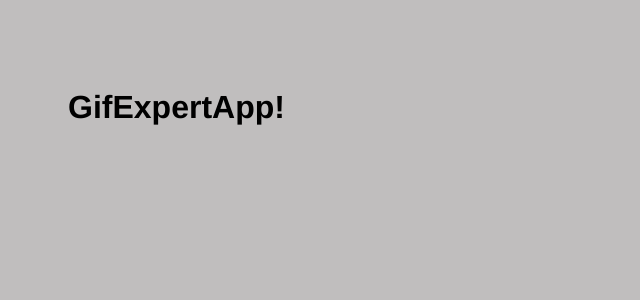
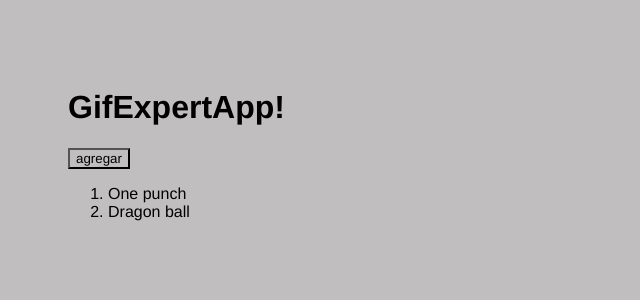
Before and after one commit to Naej-Solrac/gif-expert-app, a React (Vite) app: page / in a window 1280 px wide. Shown: the top 300 px of the page, without its empty margins (0-640 px from the left). Built offline with nearby package versions, Linux system fonts and the light colour scheme.

Commit message:
agregar una nueva categoria ...categories

```diff
--- a/src/GifExpertApp.jsx
+++ b/src/GifExpertApp.jsx
@@ -1,6 +1,17 @@
 import React from 'react'
+import { useState } from 'react'
+export const GifExpertApp = () => {
 
-export const GifExpertApp = () => {
+  //hook para mantener el estado
+  const [ categories, setCategories ] = useState(['One punch', 'Dragon ball'])
+  console.log(categories);
+
+  const onAddCategory = () => {
+
+    setCategories( [...categories, 'jean'] ) // una forma de agregar categoria
+    //setCategories( cat =>  [...categories, 'jean']) // otra forma de hacelo
+  }
+
   return (
     <>
       { /*titulo*/ }
@@ -9,6 +20,13 @@ export const GifExpertApp = () => {
       { /*Input*/ }
 
       { /*Listado de Gif*/ }
+      <button onClick={onAddCategory}>agregar</button>
+      <ol>
+        {categories.map(category => {
+          return <li key={category}> { category } </li>
+          })
+        }
+      </ol>
         { /*Gif Item*/ }
     </>
   )
```
